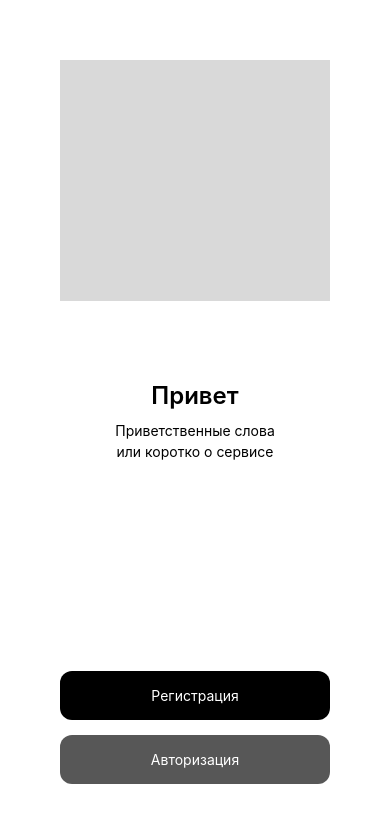
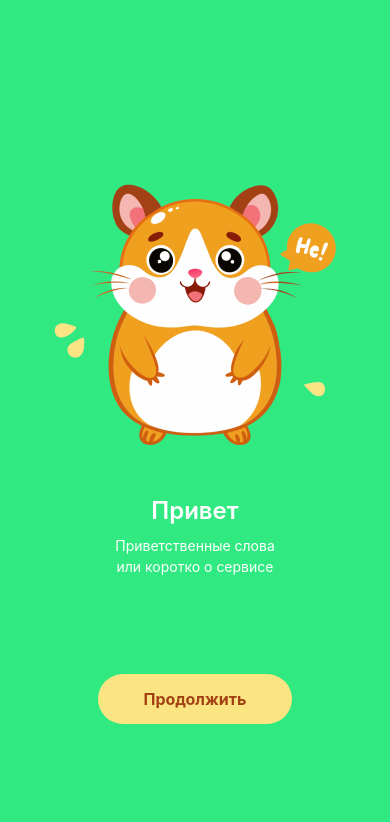
Before and after one commit to TkachevNikita/AlfaMobile, a React Native app: screen /Home in a window 390 px wide. Shown: the top 822 px of the page. Built offline with nearby package versions, Linux system fonts and the light colour scheme.

Commit message:
переделал home page

```diff
--- a/shared/components/UI/ButtonView.tsx
+++ b/shared/components/UI/ButtonView.tsx
@@ -20,19 +20,21 @@ const ButtonView = ({title, variant}: ButtonViewProps) => {
 
 const styles = StyleSheet.create({
     button: {
-        padding: 16,
-        borderRadius: 12,
-        alignItems: 'center',
+        paddingVertical: 15,
+        paddingHorizontal: 45,
+        borderRadius: 50,
+        alignSelf: 'center',
     },
     primary: {
-        backgroundColor: 'rgba(0, 0, 0, 0.66)'
+        backgroundColor: 'rgba(251, 229, 130, 1)',
     },
     accent: {
         backgroundColor: '#000'
     },
     buttonText: {
-        color: '#fff',
-        fontSize: 14
+        color: 'rgba(162, 66, 20, 1)',
+        fontSize: 16,
+        fontWeight: '700'
     }
 });
 
--- a/shared/components/pages/home-page.component.tsx
+++ b/shared/components/pages/home-page.component.tsx
@@ -1,13 +1,13 @@
-import {View, Text, StyleSheet} from "react-native";
+import {View, Text, StyleSheet, Image} from "react-native";
 import ButtonView from "../UI/ButtonView";
 
 const HomePageComponent = () => {
     return (
         <View style={styles.container}>
-            <View style={styles.homeLogo}>
-
-            </View>
             <View style={styles.homeDescription}>
+                <View style={styles.homeLogo}>
+                    <Image source={require('../../../assets/animal.png')}/>
+                </View>
                 <Text style={styles.homeTitle}>
                     Привет
                 </Text>
@@ -17,8 +17,7 @@ const HomePageComponent = () => {
                 </Text>
             </View>
             <View style={styles.buttonContainer}>
-                <ButtonView variant="accent" title="Регистрация"/>
-                <ButtonView variant="primary" title="Авторизация"/>
+                <ButtonView variant="primary" title="Продолжить"/>
             </View>
         </View>
     );
@@ -27,36 +26,36 @@ const HomePageComponent = () => {
 const styles = StyleSheet.create({
     container: {
         flex: 1,
-        backgroundColor: '#fff',
-        justifyContent: 'space-between',
+        justifyContent: 'center',
+        alignItems: 'center',
         padding: 60,
-    },
-    homeLogo: {
-        flex: 1,
-        alignSelf: 'stretch',
-        backgroundColor: 'rgba(217, 217, 217, 1)'
-    },
-    homeTitle: {
-        fontSize: 24,
-        fontWeight: '600',
+        backgroundColor: 'rgba(49, 233, 129, 1)',
     },
     homeDescription: {
         flex: 1,
         justifyContent: 'center',
         alignItems: 'center',
-        gap: 10
+    },
+    homeLogo: {
+        marginBottom: 20,
+    },
+    homeTitle: {
+        fontSize: 24,
+        marginBottom: 10,
+        color: '#FFF',
+        fontWeight: '600'
     },
     homeText: {
-        width: 167,
         fontSize: 14,
+        fontWeight: '400',
         lineHeight: 21,
-        textAlign: 'center'
+        textAlign: 'center',
+        color: '#FFF',
+        width: 170
     },
     buttonContainer: {
-        flex: 1,
-        gap: 15,
-        justifyContent: 'flex-end'
-    }
+        marginBottom: 60,
+    },
 });
 
 export default HomePageComponent;
```
Also changed, not shown: assets/animal.png (added).
